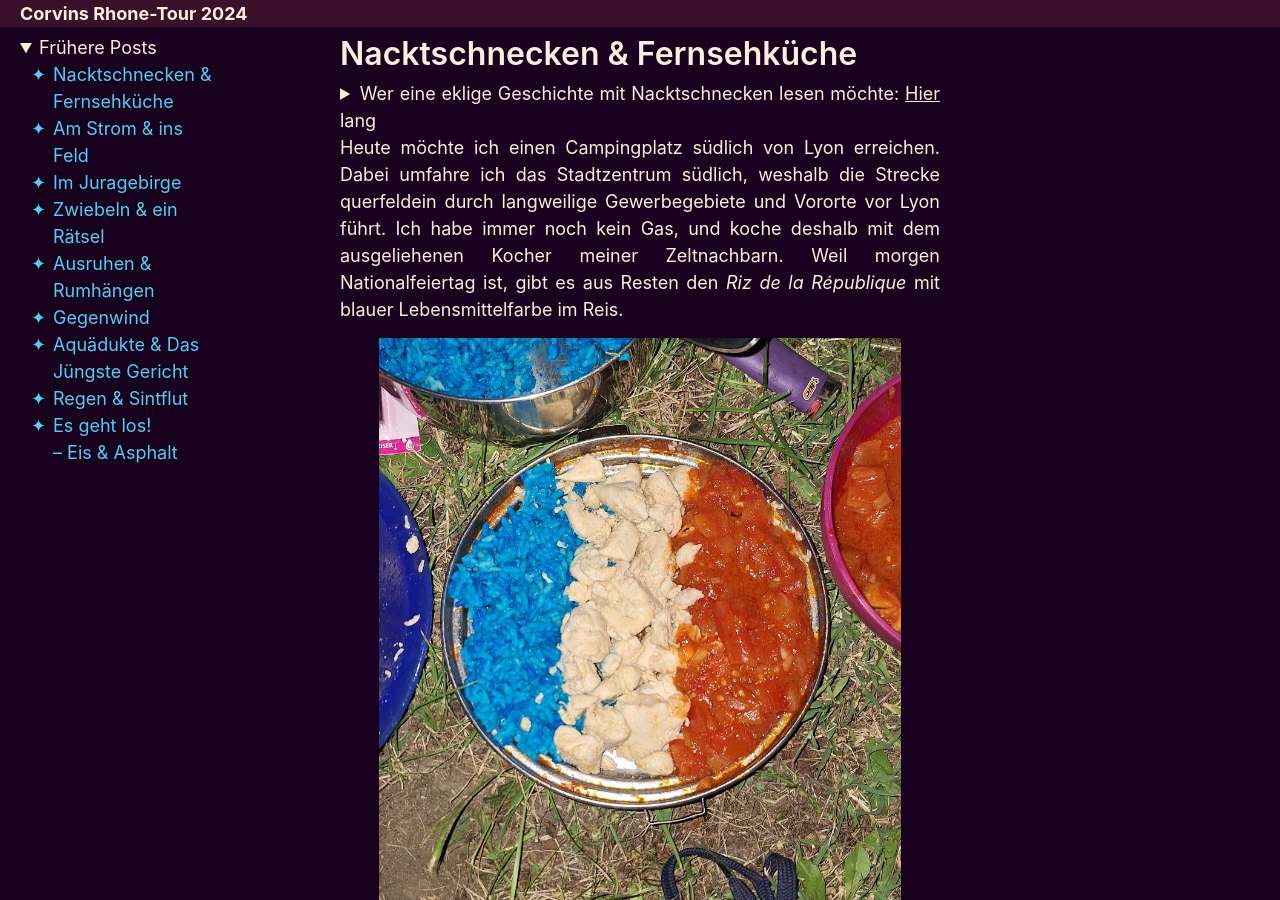
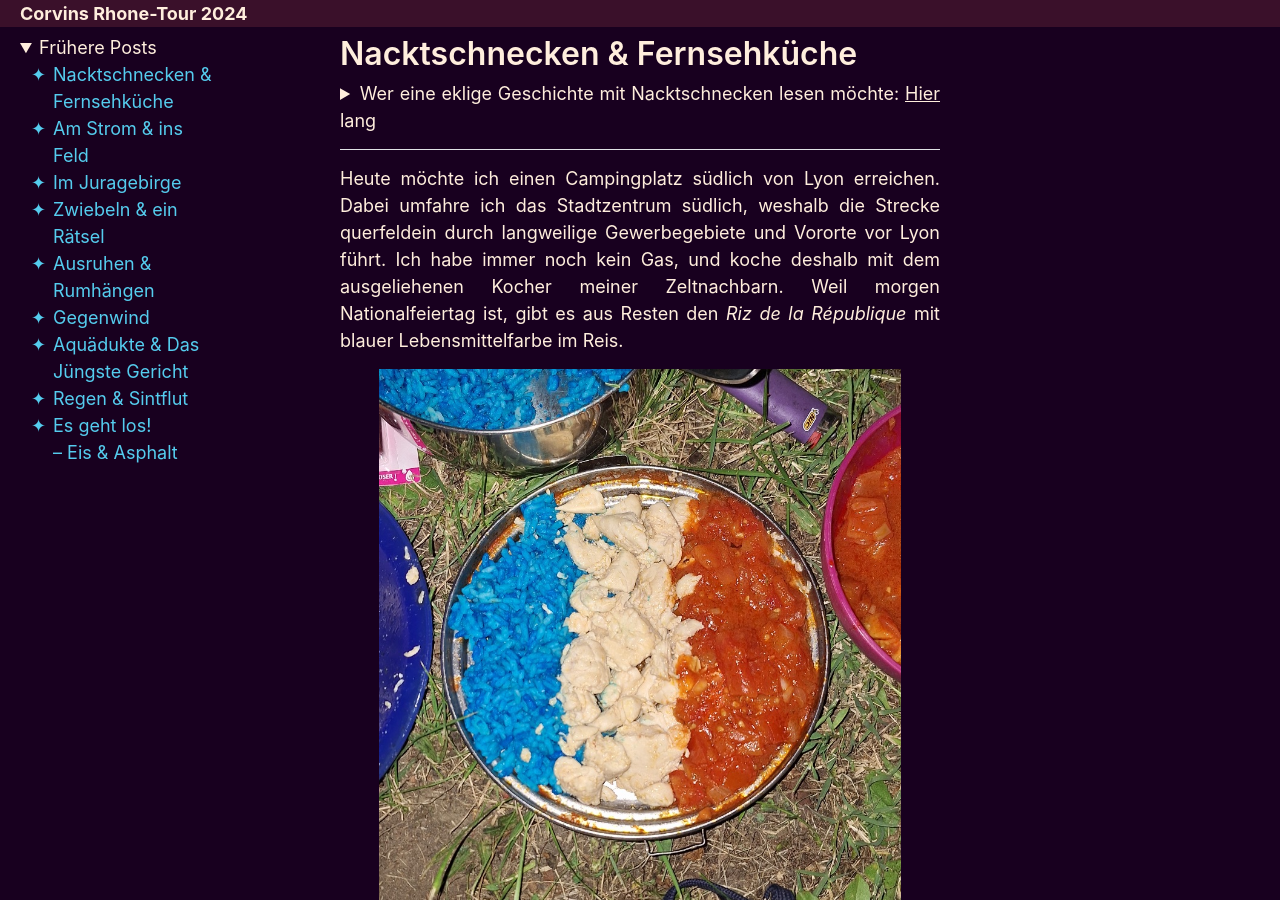
Before and after one commit to corvinjs/rhone2024, a Jekyll site: the page built from _posts/2024-07-13-Erlebnisse.md, in a window 1280 px wide and 900 px high. Built offline with Jekyll 4.4.1, drawn with Linux system fonts in a browser that asks for light colours.

Commit message:
Auto-Update

```diff
--- a/_posts/2024-07-13-Erlebnisse.md
+++ b/_posts/2024-07-13-Erlebnisse.md
@@ -12,8 +12,10 @@
 Nachdem ich sie entfernt habe, sind mir die nassen Schuhe zu eklig, weshalb ich sie auf dem Gepäckträger trocknen lasse und so die ersten 15&nbsp;km barfuss zurücklege.
 </details>
 
+---
+
 Heute möchte ich einen Campingplatz südlich von Lyon erreichen. Dabei umfahre ich das Stadtzentrum südlich, weshalb die Strecke querfeldein durch langweilige Gewerbegebiete und Vororte vor Lyon führt. Ich habe immer noch kein Gas, und koche deshalb mit dem ausgeliehenen Kocher meiner Zeltnachbarn. Weil morgen Nationalfeiertag ist, gibt es aus Resten den *Riz de la République* mit blauer Lebensmittelfarbe im Reis.
 ![](assets/20240713_220956.jpg)
 Inspiriert von den schnell geschnittenen Kochvideos, die ein Freund gerne auf Instagram schaut, versuche ich mich auch als Fernsehkoch, obwohl ich im Kochen eigentlich ein rechter Anfänger bin. Mit einer Hand wird gekocht, mit der anderen gefilmt. Hier das Resultat:
-<video style="height: 800px; width: 100%;" src="assets/campingkochreel.mp4" controls lazy></video>
+<video style="height: 700px; width: 100%;" src="assets/campingkochreel.mp4" controls lazy></video>
 Bevor am Sonntag das grosse Quatorze-Julliet-Feuerwerk in Lyon stattfindet, feiern die umliegeden Gemeinden den Nationalfeiertag schon heute, am Samstag. Die Feier muss ganz in der Nähe sein, denn ich höre die Musik sehr gut beim Kochen. Es gibt auch Feuerwerk. Natürlich möchte ich so bald wie möglich auch dazustossen, doch bis ich gegessen, abgewaschen, aufgeräumt, geduscht und mich frisch gemacht habe, ist es schon fast Mitternacht. Die Party steigt auf dem Sportplatz der Gemeinde, und ich komme dort auf die Minute pünktlich zu ihrem Ende an. Aus dem Tor strömt die ganze Breite der Bevölkerung – jung, alt, mit Kind auf dem Arm, mit Kopftuch, im Rollstuhl... Ich treffe dort einen 22-jährigen Mann, mit dem ich mich eine Dreiviertelstunde unterhalte, wodurch sich das Kommen doch noch gelohnt hat.
```
Also changed, not shown: assets/IMG_20240709_114316.jpg (deleted).
